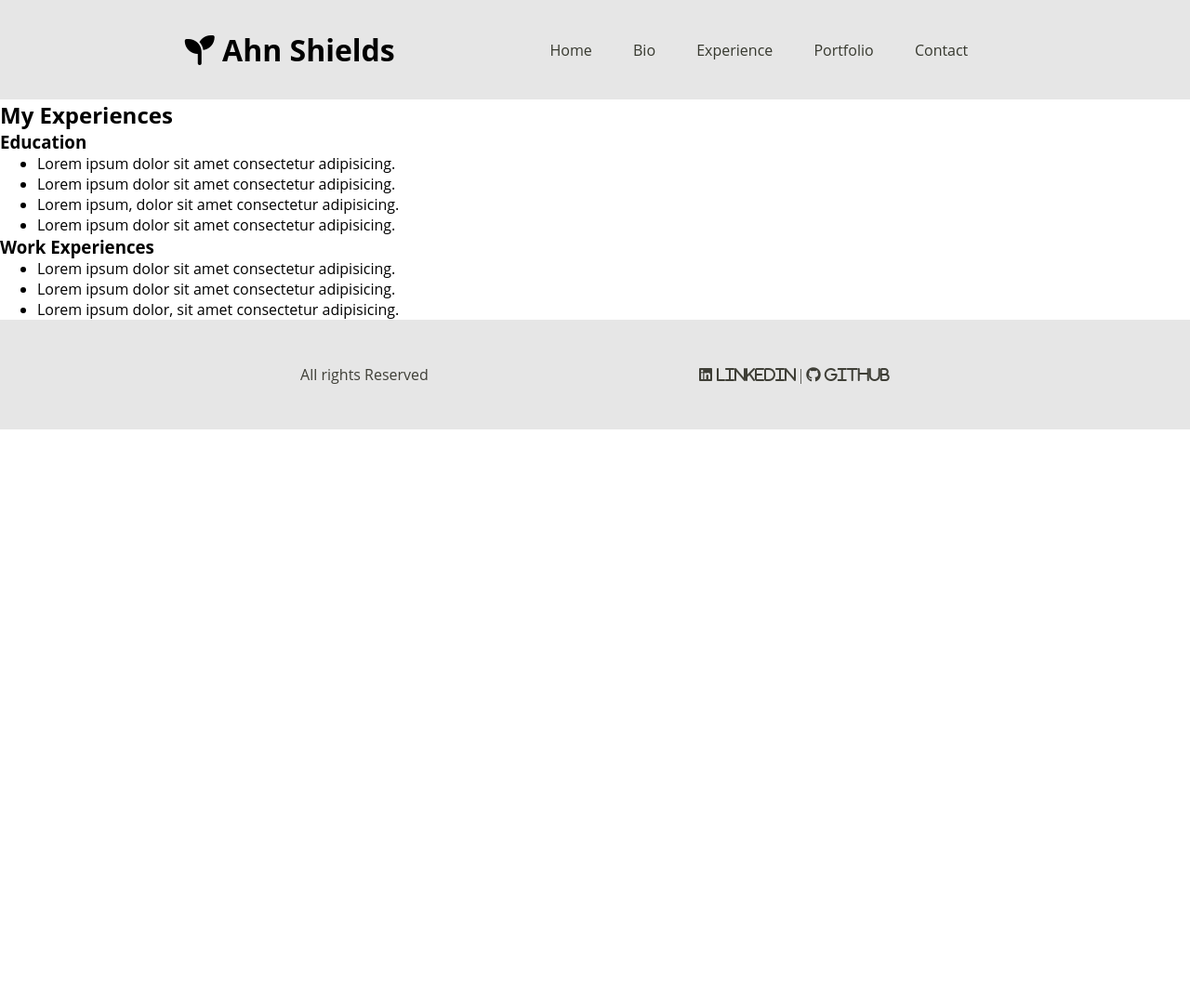
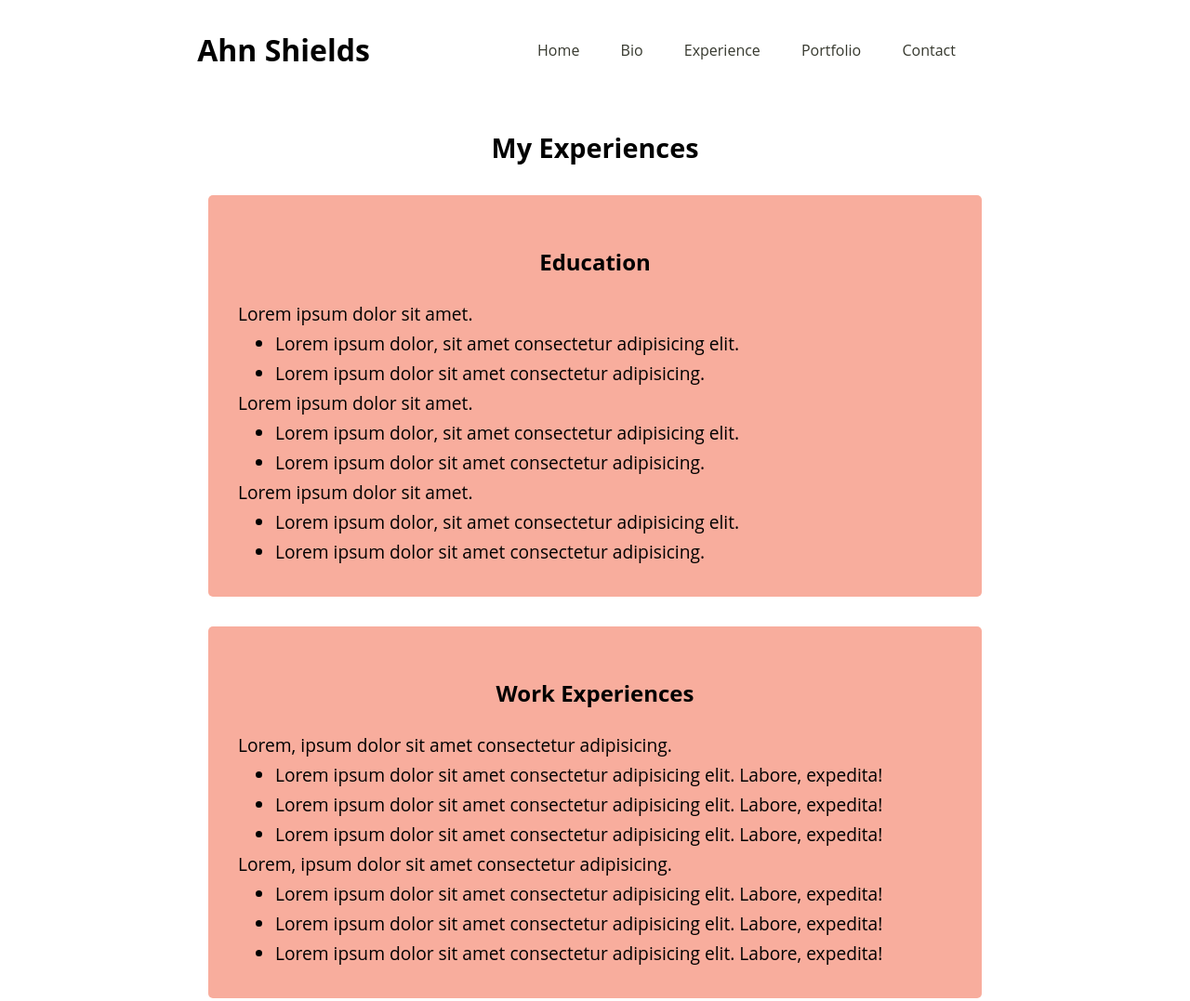
Before and after one commit to 33Ahn/Multiverse-HTML-Project-1, a plain HTML site: page experience.html in a window 1280 px wide. Shown: the top 1077 px of the page at 93% size. Before the commit the page ends 800 px from the top, so only its background shows below. Drawn offline with Linux system fonts and the light colour scheme.

Commit message:
Add bio and experience pages

```diff
--- a/experience.html
+++ b/experience.html
@@ -10,7 +10,7 @@
 </head>
 <body>
   <header>
-    <h1><i class="fa-solid fa-seedling"></i> Ahn Shields</h1>
+    <h1>Ahn Shields</h1>
     <nav>
       <a href="index.html">Home</a>
       <a href="bio.html">Bio</a>
@@ -22,23 +22,43 @@
 
   <main>
     <article>
-      <h2>My Experiences</h2>
-      <section>
-        <h3>Education</h3>
-        <ul>
-          <li>Lorem ipsum dolor sit amet consectetur adipisicing.</li>
-          <li>Lorem ipsum dolor sit amet consectetur adipisicing.</li>
-          <li>Lorem ipsum, dolor sit amet consectetur adipisicing.</li>
-          <li>Lorem ipsum dolor sit amet consectetur adipisicing.</li>
-        </ul>
+      <h2 id="experience_title">My Experiences</h2>
+      <section class="experience_container">
+        <div class="experience_content_container">
+          <h3 class="experience_content_title">Education</h3>
+          <p>Lorem ipsum dolor sit amet.</p>
+          <ul>
+            <li>Lorem ipsum dolor, sit amet consectetur adipisicing elit.</li>
+            <li>Lorem ipsum dolor sit amet consectetur adipisicing.</li>
+          </ul>
+          <p>Lorem ipsum dolor sit amet.</p>
+          <ul>
+            <li>Lorem ipsum dolor, sit amet consectetur adipisicing elit.</li>
+            <li>Lorem ipsum dolor sit amet consectetur adipisicing.</li>
+          </ul>
+          <p>Lorem ipsum dolor sit amet.</p>
+          <ul>
+            <li>Lorem ipsum dolor, sit amet consectetur adipisicing elit.</li>
+            <li>Lorem ipsum dolor sit amet consectetur adipisicing.</li>
+          </ul>
+        </div>
       </section>
-      <section>
-        <h3>Work Experiences</h3>
-        <ul>
-          <li>Lorem ipsum dolor sit amet consectetur adipisicing.</li>
-          <li>Lorem ipsum dolor sit amet consectetur adipisicing.</li>
-          <li>Lorem ipsum dolor, sit amet consectetur adipisicing.</li>
-        </ul>
+      <section class="experience_container">
+        <div class="experience_content_container">
+          <h3 class="experience_content_title">Work Experiences</h3>
+          <p>Lorem, ipsum dolor sit amet consectetur adipisicing.</p>
+          <ul>
+            <li>Lorem ipsum dolor sit amet consectetur adipisicing elit. Labore, expedita!</li>
+            <li>Lorem ipsum dolor sit amet consectetur adipisicing elit. Labore, expedita!</li>
+            <li>Lorem ipsum dolor sit amet consectetur adipisicing elit. Labore, expedita!</li>
+          </ul>
+          <p>Lorem, ipsum dolor sit amet consectetur adipisicing.</p>
+          <ul>
+            <li>Lorem ipsum dolor sit amet consectetur adipisicing elit. Labore, expedita!</li>
+            <li>Lorem ipsum dolor sit amet consectetur adipisicing elit. Labore, expedita!</li>
+            <li>Lorem ipsum dolor sit amet consectetur adipisicing elit. Labore, expedita!</li>
+          </ul>
+        </div>
       </section>
     </article>
   </main>
--- a/style.css
+++ b/style.css
@@ -12,7 +12,7 @@ header {
     justify-content: space-evenly;
     align-items: center;
     padding: 2rem;
-    background-color: #e6e6e6;
+    /* background-color: #ffdab9;   */
 }
 
 header nav a {
@@ -60,14 +60,14 @@ header nav a {
 
 .section_container_last {
     width: 80vw;
-   margin: 2rem auto;
-   padding: 4rem 2rem;
-   text-align: center;
-   background-color: #de541e;
+    margin: 2rem auto;
+    padding: 4rem 2rem;
+    text-align: center;
+    background-color: #de541e;
 }
 .section_content {
-    background-color: #e6e6e6;
-    box-shadow: 1rem 1rem 2rem#e6e6e6;
+    background-color: beige;
+    box-shadow: 1rem 1rem 2rem beige;
     color: #494331;
     width: 50vw;
     height: 50vh;
@@ -76,58 +76,55 @@ header nav a {
      */
 }
 
-/* .split_container {
-    width: 90%;
-    padding: 1rem;
-    margin: 0 auto;
+/* ********** Bio ********** */
+#bio_title {
+    text-align: center;
+    font-size: 1.8rem;
+    padding: 2rem;
 }
 
-.split {
-    display: flex;
-    justify-content: center;
-    width: 90rem;
-    margin: 0 auto;
+.bio_content_title {
+    padding: 1.5rem;
+    text-align: center;
 }
 
-.split_image {
-    max-width: 30.66rem;
-    width: 100%;
-    display: block;
-    line-height: 0;
+.bio_content {
+    width: 65vw;
+    margin: 0 auto 2rem;
+    padding: 2rem;
+    line-height: 1.5rem;
+    font-size: 1.2rem;
+    background-color: #fbc4ab;
+    line-height: 2rem;
 }
 
-.split_content {
+/* ********** experience ********** */
+#experience_title {
     text-align: center;
-    line-height: 2rem;
-    max-width: 30.66rem;
-    display: flex;
-    flex-direction: column;
-    align-items: space-evenly;
-    padding: 3rem;
-    background-color: #F8DDA4;
+    padding: 2rem;
+    font-size: 1.8rem;
 }
 
-.split_content p {
-    width: 60%;
-    background-color: #D45113;
+.experience_container {
+    background-color: #f8ad9d;
+    border-radius: 5px;
+    width: 65vw;
     margin: auto;
-
 }
 
-#quotes {
-    border: 1px solid red;
-    padding: 1rem;
-    display: flex;
-    /* flex-direction: column; */
-    /* justify-content: space-between;
-    flex-wrap: wrap;
+.experience_content_title {
+    text-align: center;
+    font-size: 1.5rem;
+    padding: 1.5rem;
 }
 
-.quote_list {
-    border: 1px solid purple;
-    padding: 1rem;
-    width: 23em;
-}  */
+.experience_content_container {
+    padding: 2rem;
+    font-size: 1.2rem;
+    line-height: 2rem;
+    margin: 0 auto 2rem;
+}
+
 
 /* ********** portfolios ********** */
 .portfolio_item_container {
```
Also changed, not shown: bio.html (+20 -16 lines).
